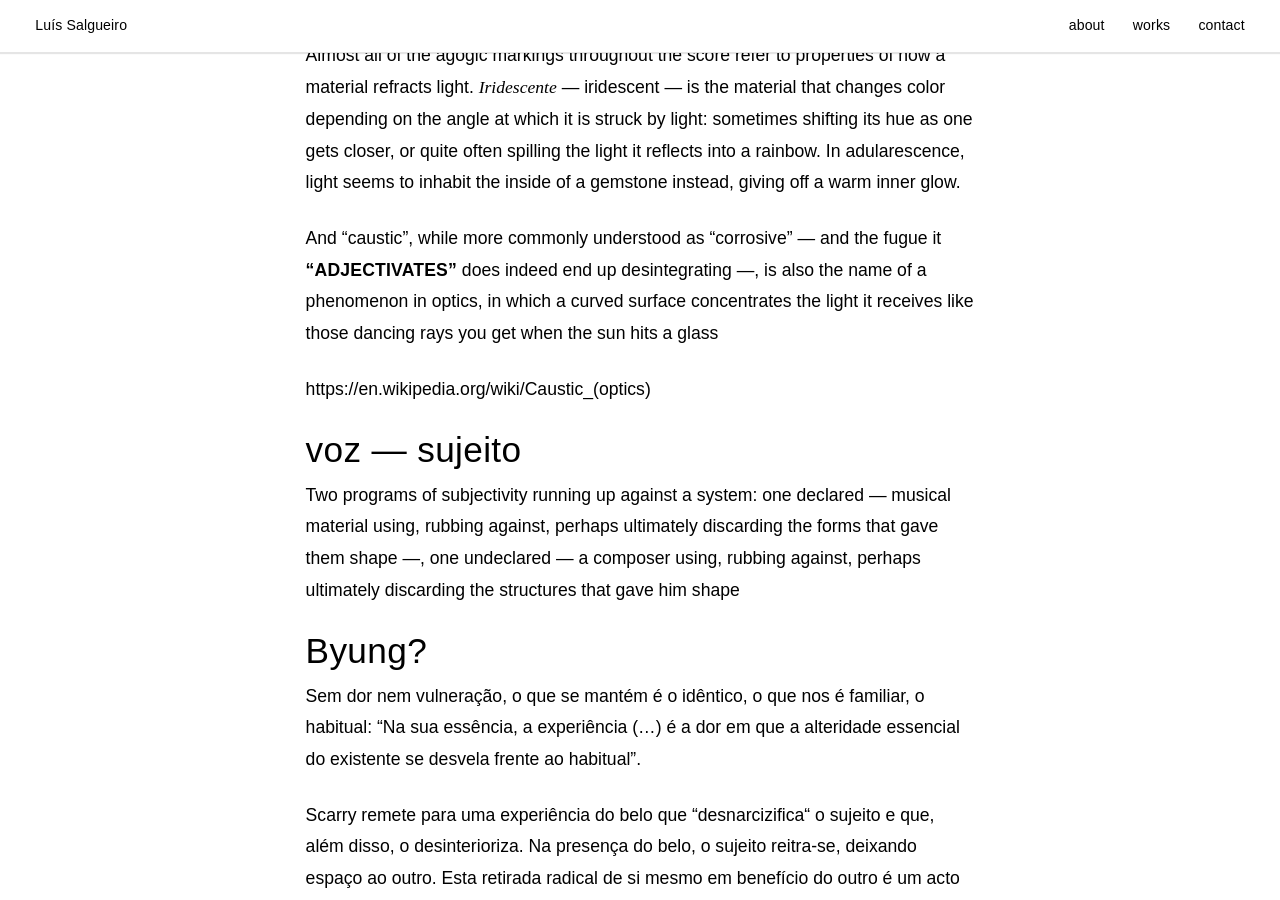
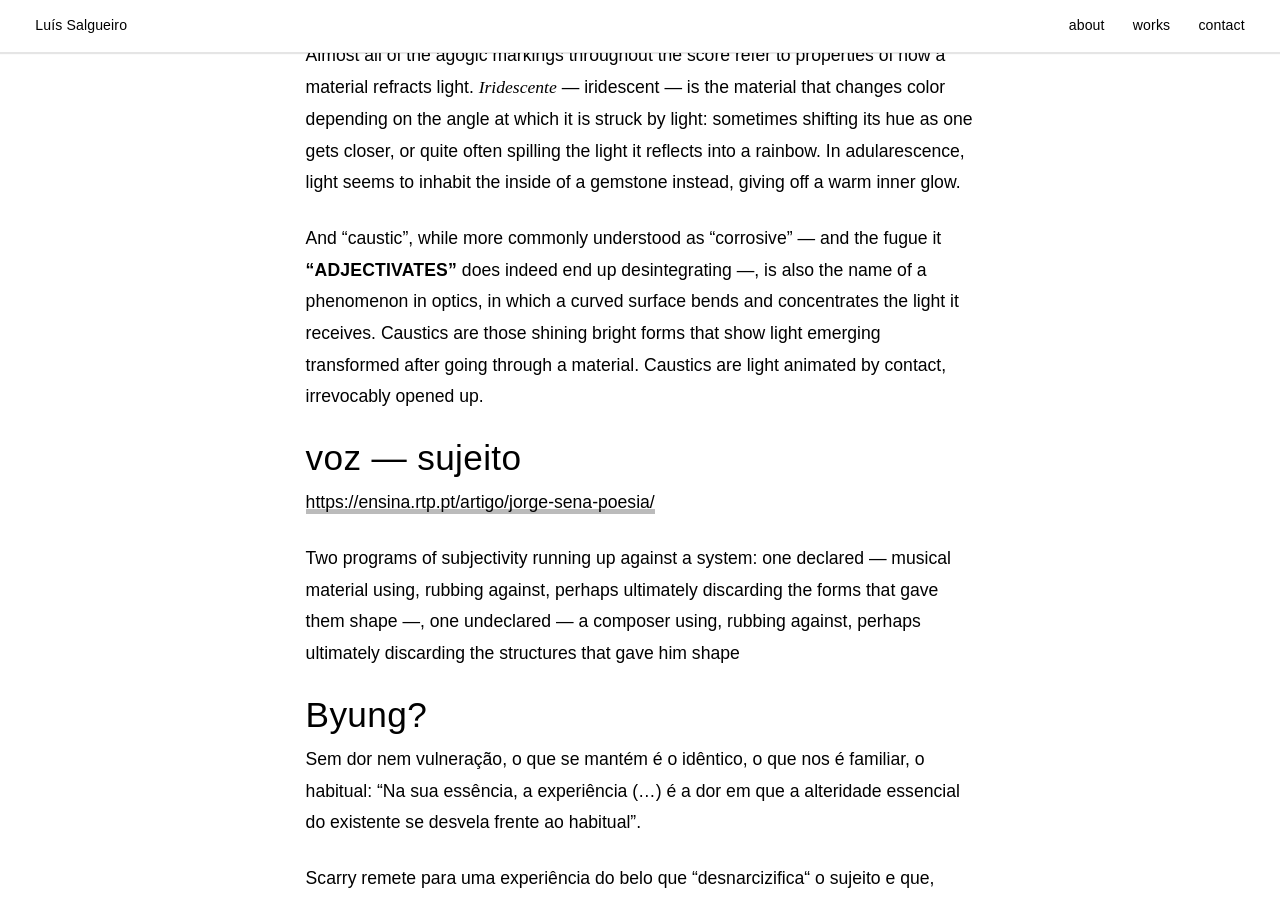
Before and after one commit to lsalgueiro/lsalgueiro.github.io, a Jekyll site: the page built from _works/preludio-coral-e-fuga.md, in a window 1280 px wide and 900 px high, scrolled down 1333 px. Built offline with Jekyll 4.4.1, drawn with Linux system fonts in a browser that asks for light colours; some web fonts are replaced.

```diff
--- a/_includes/categories-gallery.html
+++ b/_includes/categories-gallery.html
@@ -1,7 +1,9 @@
 <div class="posts">
     <!-- <div class="grid-xlarge"> -->
     <div class="posts__container" itemscope data-columns>
-        {% for category in site.categories %}
+        {% assign sorted_cats = site.categories | sort %}
+
+        {% for category in sorted_cats %}
         {% capture category_name %}{{ category | first }}{% endcapture %}
         <article class="posts__gallery">
             <a class="posts__link" href="{{ post.url | prepend: site.baseurl }}/works/{{ category_name }}" itemprop="url">
--- a/_works/preludio-coral-e-fuga.md
+++ b/_works/preludio-coral-e-fuga.md
@@ -28,11 +28,11 @@
 
 Almost all of the agogic markings throughout the score refer to properties of how a material refracts light. _Iridescente_ — iridescent — is the material that changes color depending on the angle at which it is struck by light: sometimes shifting its hue as one gets closer, or quite often spilling the light it reflects into a rainbow. In adularescence, light seems to inhabit the inside of a gemstone instead, giving off a warm inner glow.
 
-And "caustic", while more commonly understood as "corrosive" — and the fugue it **"ADJECTIVATES"** does indeed end up desintegrating —, is also the name of a phenomenon in optics, in which a curved surface concentrates the light it receives like those dancing rays you get when the sun hits a glass
-
-https://en.wikipedia.org/wiki/Caustic_(optics)
+And "caustic", while more commonly understood as "corrosive" — and the fugue it **"ADJECTIVATES"** does indeed end up desintegrating —, is also the name of a phenomenon in optics, in which a curved surface bends and concentrates the light it receives. Caustics are those shining bright forms that show light emerging transformed after going through a material. Caustics are light animated by contact, irrevocably opened up.
 
 ## voz — sujeito
+
+<https://ensina.rtp.pt/artigo/jorge-sena-poesia/>
 
 Two programs of subjectivity running up against a system: one declared — musical material using, rubbing against, perhaps ultimately discarding the forms that gave them shape —, one undeclared — a composer using, rubbing against, perhaps ultimately discarding the structures that gave him shape
 
```
Also changed, not shown: _includes/catalog.html (+1 -1 lines), _works/early-eckensee.md (added, +9 -0 lines), scripts/catalog.py (+19 -7 lines), 6 other files.
